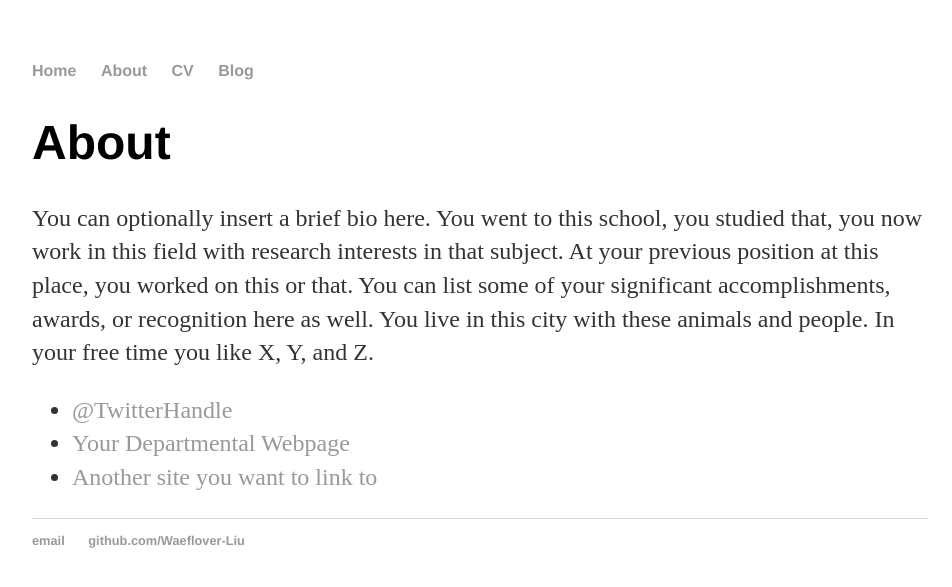
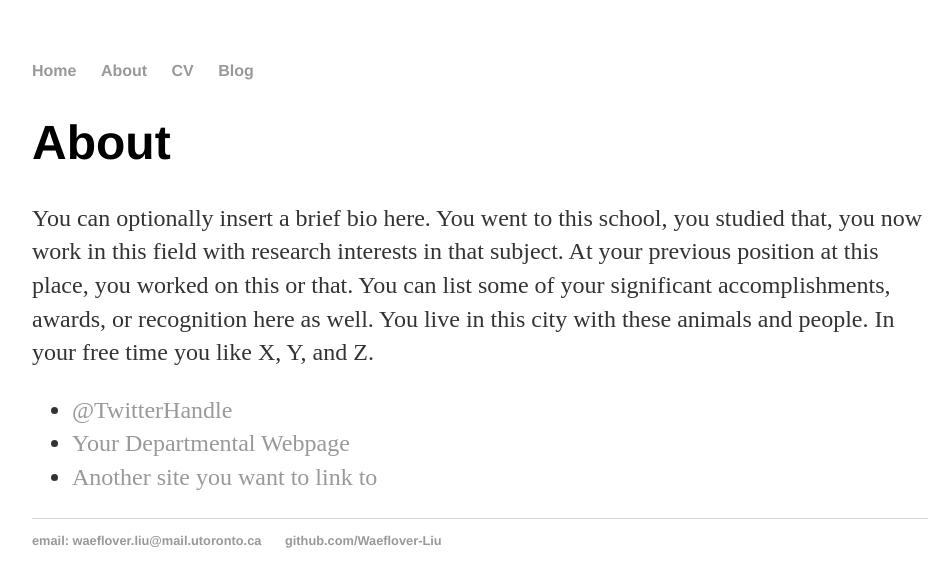
Before and after one commit to Waeflover-Liu/waeflover-liu.github.io, a Jekyll site: the page built from about/index.html, in a window 1280 px wide. Shown: the top 587 px of the page, without its empty margins (160-1112 px from the left). Built offline with Jekyll 4.4.1, drawn with Linux system fonts in a browser that asks for light colours.

Commit message:
Update default.html

```diff
--- a/_layouts/default.html
+++ b/_layouts/default.html
@@ -25,7 +25,7 @@
 
   <footer>
    <ul>
-   <li><a href="mailto:waeflover.liu@mail.utoronto.ca">email</a></li>
+   <li><a href="mailto:waeflover.liu@mail.utoronto.ca">email: waeflover.liu@mail.utoronto.ca</a></li>
    <li><a href="https://github.com/Waeflover-Liu">github.com/Waeflover-Liu</a></li>
    </ul>
   </footer>
```
